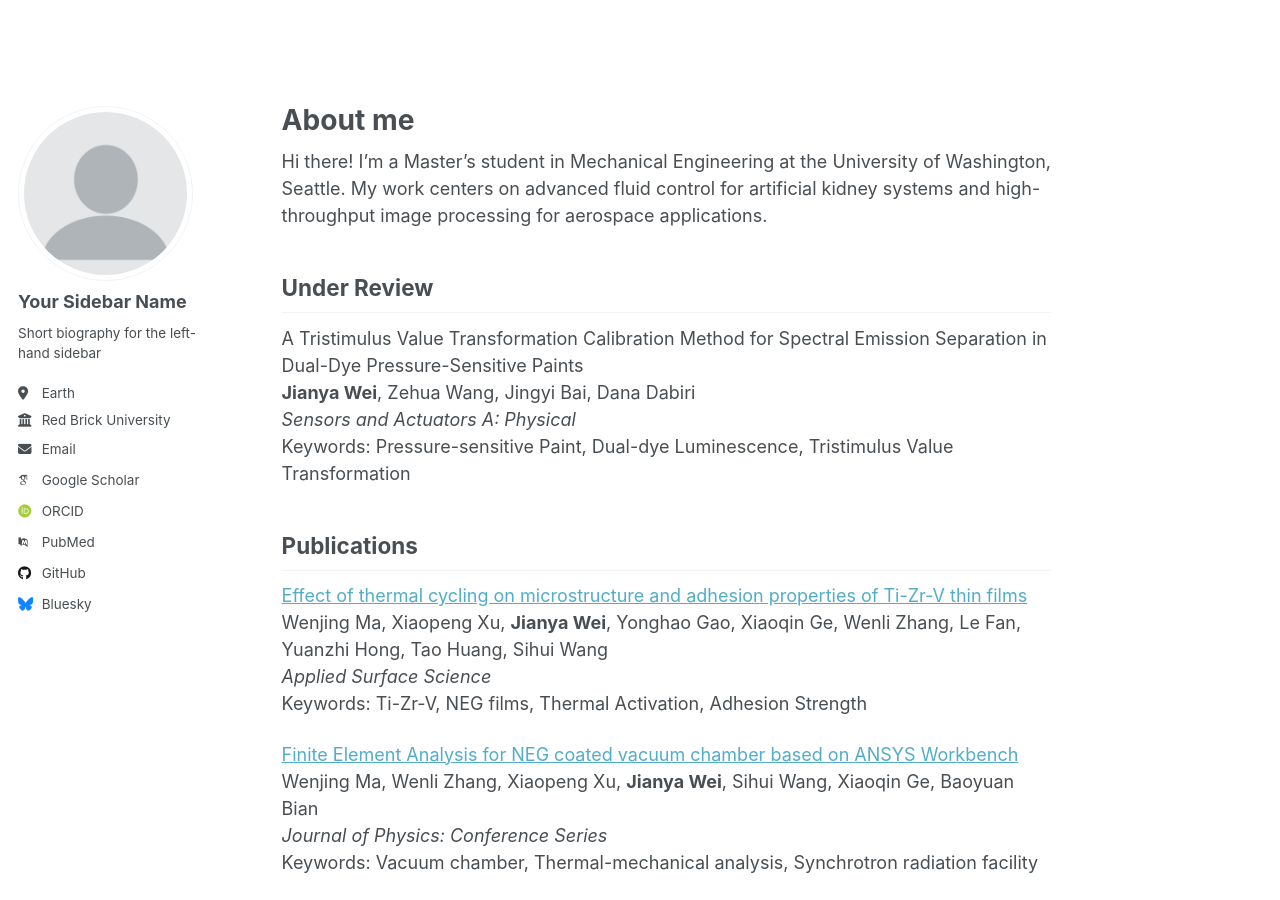
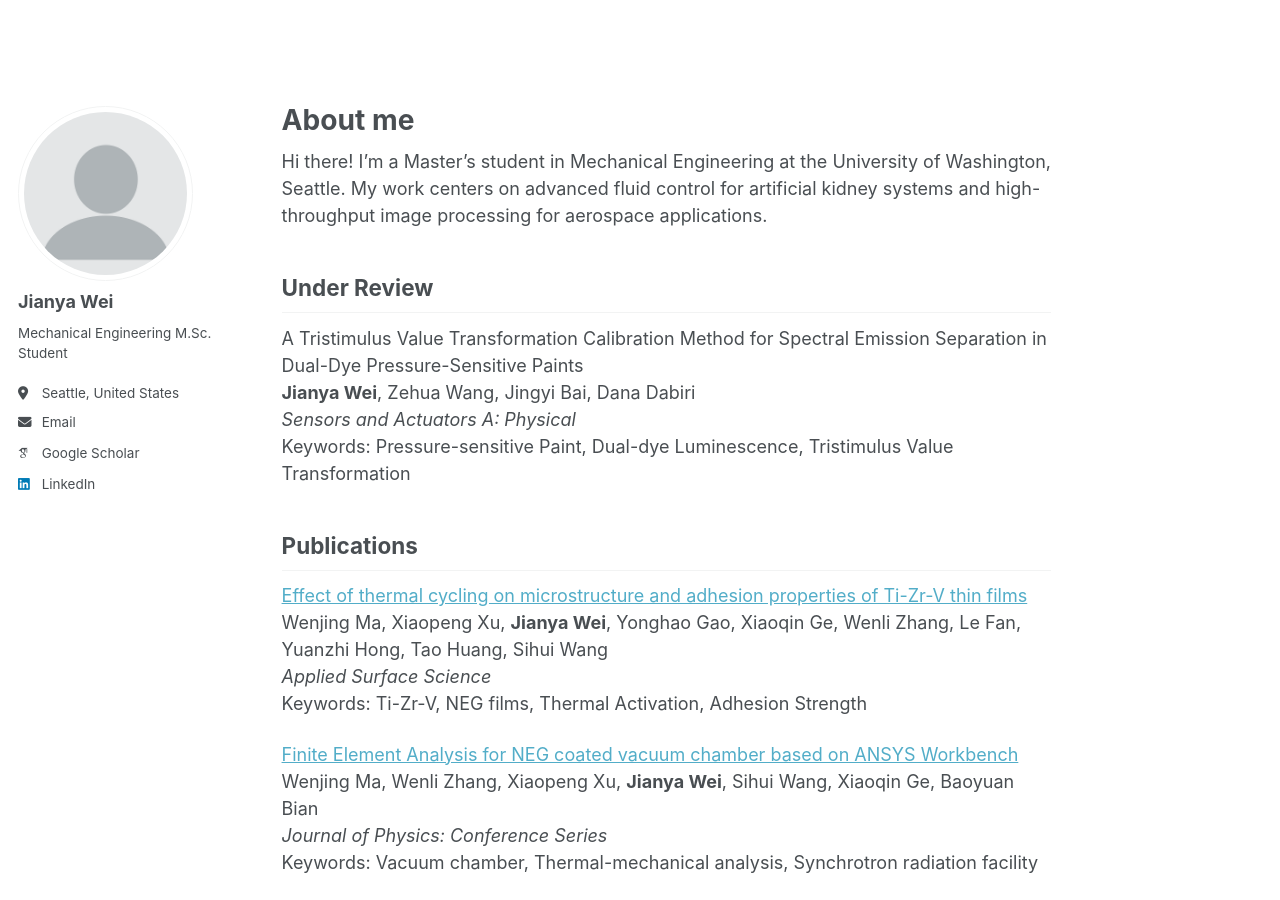
Before and after one commit to jywei02/jywei02.github.io, a Jekyll site: the page built from _pages/about.md, in a window 1280 px wide and 900 px high. Built offline with Jekyll 4.4.1, drawn with Linux system fonts in a browser that asks for light colours; some web fonts are replaced.

Commit message:
Update _config.yml

```diff
--- a/_config.yml
+++ b/_config.yml
@@ -23,23 +23,23 @@ repository               : "academicpages/academicpages.github.io"
 author:
   # Biographic information
   avatar           : "profile.png"
-  name             : "Your Sidebar Name"
+  name             : "Jianya Wei"
   pronouns         : # example: "she/her"
-  bio              : "Short biography for the left-hand sidebar"
-  location         : "Earth"
-  employer         : "Red Brick University"
+  bio              : "Mechanical Engineering M.Sc. Student"
+  location         : "Seattle, United States"
+  employer         : # "Red Brick University"
   uri              : # URL
-  email            : "none@example.org"
+  email            : "jywei@uw.edu"
 
   # Academic websites
-  academia         : # URL
-  arxiv            : # URL - Update with the correct link to your profile
-  googlescholar    : "https://scholar.google.com/citations?user=PS_CX0AAAAAJ"
+  # academia         : # URL
+  # arxiv            : # URL - Update with the correct link to your profile
+  googlescholar    : "https://scholar.google.com/citations?user=zbLK_ZUAAAAJ&hl=en"
   inspire-hep      : # URL
   impactstory      : # URL
-  orcid            : "http://orcid.org/yourorcidurl"
+  orcid            :
   semantic         : # URL
-  pubmed           : "https://www.ncbi.nlm.nih.gov/pubmed/?term=john+snow"
+  pubmed           :
   researchgate     : # URL
   scopus           : # URL
 
@@ -47,13 +47,13 @@ author:
   bitbucket        : # Username - Update with your username on the site
   codepen          : # Username
   dribbble         : # Username
-  github           : "academicpages"
+  github           :
   kaggle           : # Username
   stackoverflow    : # User number or user number and name (i.e., use "1" or "1/jeff-atwood")
 
   # Social media
   artstation       : # Username
-  bluesky          : "bsky.app" # Replace this with you Bluesky username
+  bluesky          :
   facebook         : # Username
   flickr           : # Username
   foursquare       : # Username
@@ -62,7 +62,7 @@ author:
   keybase          : # Username
   instagram        : # Username
   lastfm           : # Username
-  linkedin         : # Username
+  linkedin         : "https://www.linkedin.com/in/jianya-wei-609930331/"
   mastodon         : # URL
   medium           : # URL
   pinterest        : # Username
```
